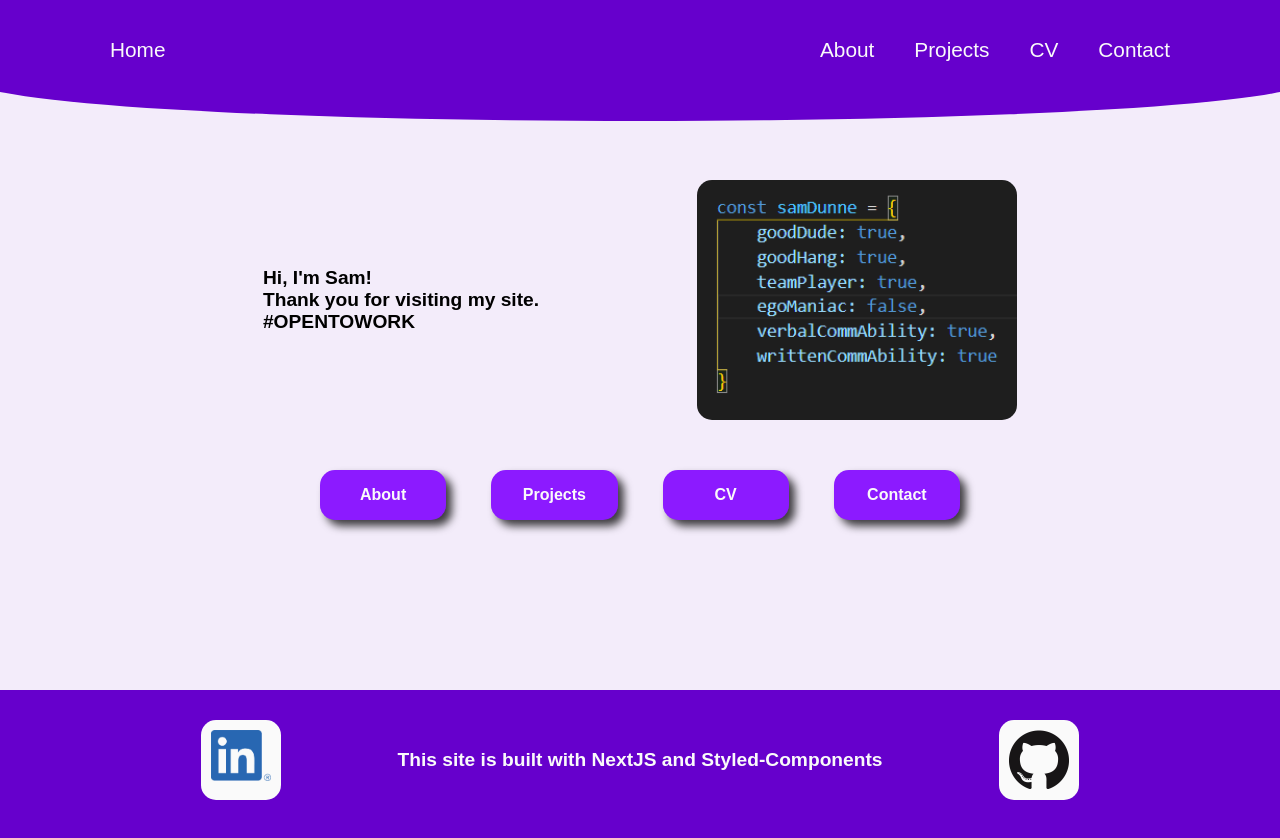
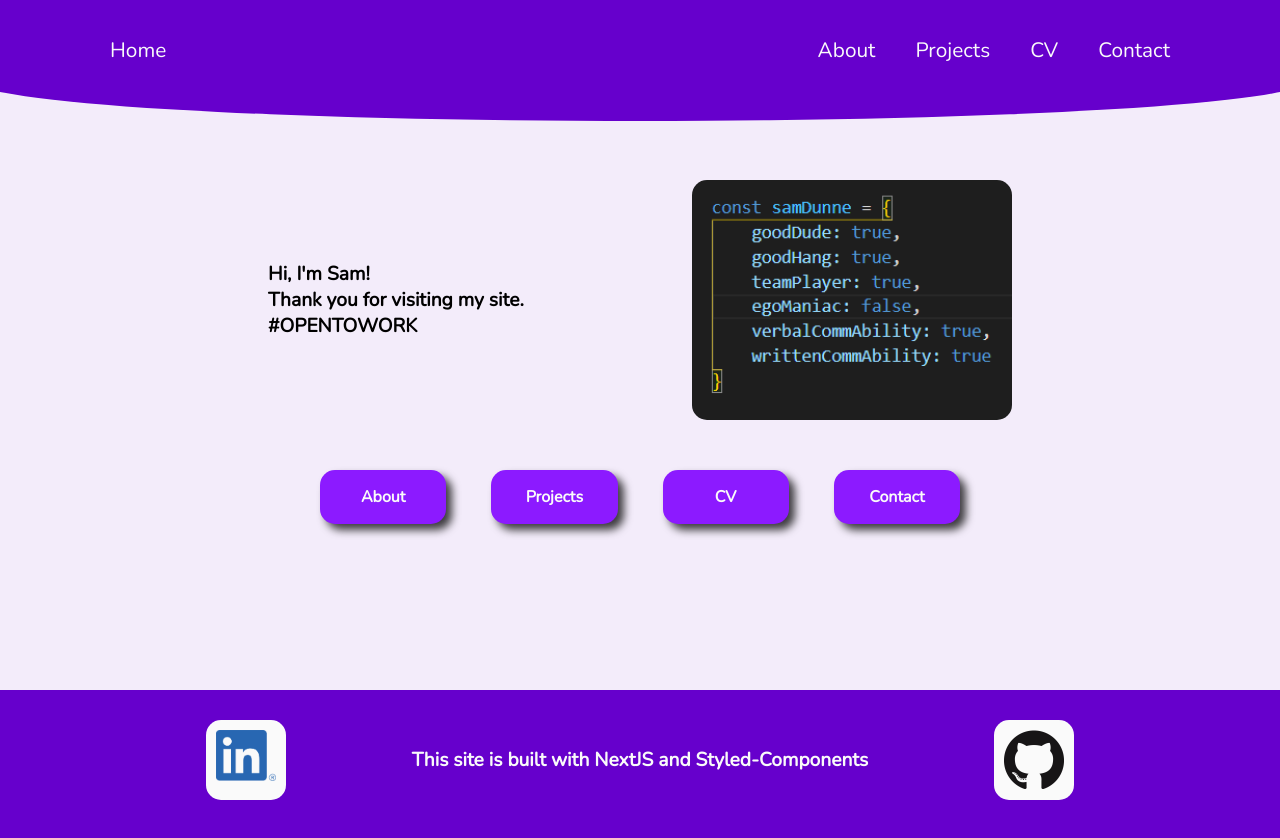
Before and after one commit to Sam-Dunne/portfolio-next-styledcomponents, a Next.js app: page / in a window 1280 px wide. Shown: the top 838 px of the page. Built offline with nearby package versions, Linux system fonts and the light colour scheme; no server answers.

Commit message:
adding Nunito font and adding next-SC google font reqs

```diff
--- a/globalstyle.js
+++ b/globalstyle.js
@@ -7,13 +7,18 @@
         box-sizing: border-box;
         margin: 0;
         padding: 0;
-        font-family: 'Source Sans Pro', sans-serif;
+        /* font-family: 'Source Sans Pro', sans-serif; */
     }
 
     html, body {
-    max-width: 100%;
-    overflow-x: hidden;
-    background: #f3ecfa;
+        max-width: 100%;
+        overflow-x: hidden;
+        background: #f3ecfa;
+    }
+
+    a, h3, h5 {
+        font-family: 'Nunito','Source Sans Pro', sans-serif;
+
     }
 `;
 
@@ -110,7 +115,9 @@
 `;
 
 export const HeroH1 = styled.h1`
-    font-family: arial, sans-serif;
+    /* font-family: arial, sans-serif; */
+    font-family: 'Nunito', 'Source Sans Pro',sans-serif;
+
     font-weight: 600;
     font-size: 1rem;
     margin: 20px 0 30px 0;
@@ -129,7 +136,8 @@
 `;
 
 export const HeaderTitle = styled.h1`
-    font-family: Arial, Helvetica, sans-serif;
+    /* font-family: Arial, Helvetica, sans-serif; */
+    font-family: 'Nunito', 'Source Sans Pro',sans-serif;
     font-weight: 600;
     font-size: 0.5rem;
     color: #6600CC;
--- a/pages/_document.js
+++ b/pages/_document.js
@@ -1,7 +1,9 @@
-import Document from 'next/document';
+import Document, { Html, Head, Main, NextScript } from 'next/document'
+// import Document from 'next/document';
 import { ServerStyleSheet } from 'styled-components';
 
 class MyDocument extends Document {
+
   static async getInitialProps(ctx) {
     const sheet = new ServerStyleSheet()
     const originalRenderPage = ctx.renderPage
@@ -26,7 +28,28 @@
     } finally {
       sheet.seal()
     }
+  };
+}
+
+
+class MyFontDocument extends MyDocument {
+  render() {
+    return (
+      <Html>
+        <Head>
+        <link rel="preconnect" href="https://fonts.googleapis.com"></link>
+        <link rel="preconnect" href="https://fonts.gstatic.com" crossOrigin></link>
+        <link href="https://fonts.googleapis.com/css2?family=Nunito&display=swap" rel="stylesheet"></link>
+        </Head>
+        <body>
+          <Main />
+          <NextScript />
+        </body>
+      </Html>
+    )
   }
 }
 
-export default MyDocument
+
+export default MyFontDocument;
+// export default MyFontDocument;
--- a/pages/index.js
+++ b/pages/index.js
@@ -24,6 +24,10 @@
         <link rel="icon" type="image/png" sizes="32x32" href="/favicon-32x32.png"></link>
         <link rel="icon" type="image/png" sizes="16x16" href="/favicon-16x16.png"></link>
         <link rel="manifest" href="/site.webmanifest"></link>
+
+        <link rel="preconnect" href="https://fonts.googleapis.com"></link>
+        <link rel="preconnect" href="https://fonts.gstatic.com" crossorigin></link>
+        <link href="https://fonts.googleapis.com/css2?family=Nunito&display=swap" rel="stylesheet"></link>
 
       </Head>
       <Container>
--- a/pages/projects.js
+++ b/pages/projects.js
@@ -10,7 +10,7 @@
     width: 90%;
     text-align: center;
     margin: 10px auto 10px auto;
-    font-family: 'Oswald', sans-serif;
+    /* font-family: 'Oswald', sans-serif; */
 
     @media ${device.tablet} {
         font-size: 1.3rem;
```
